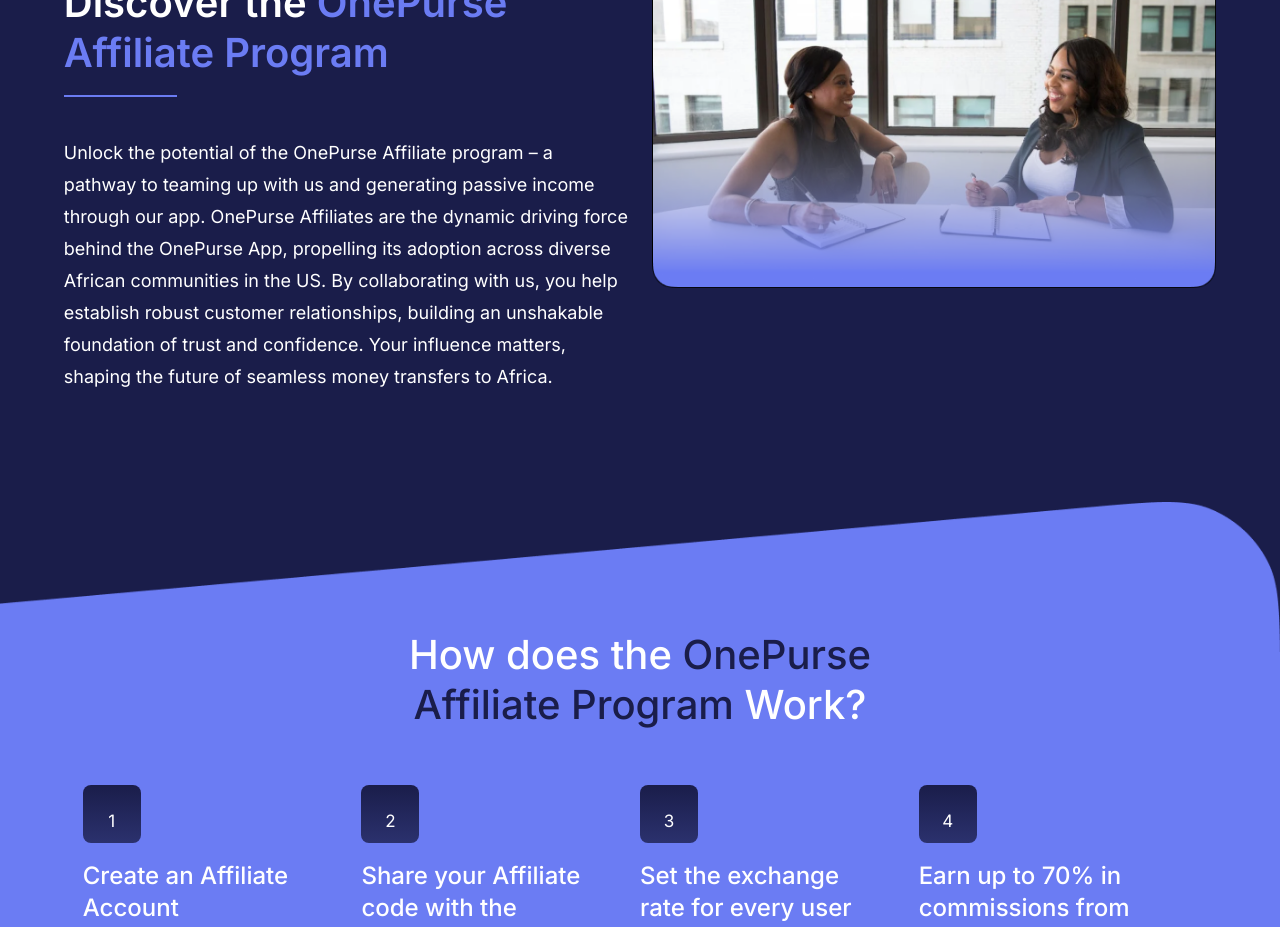
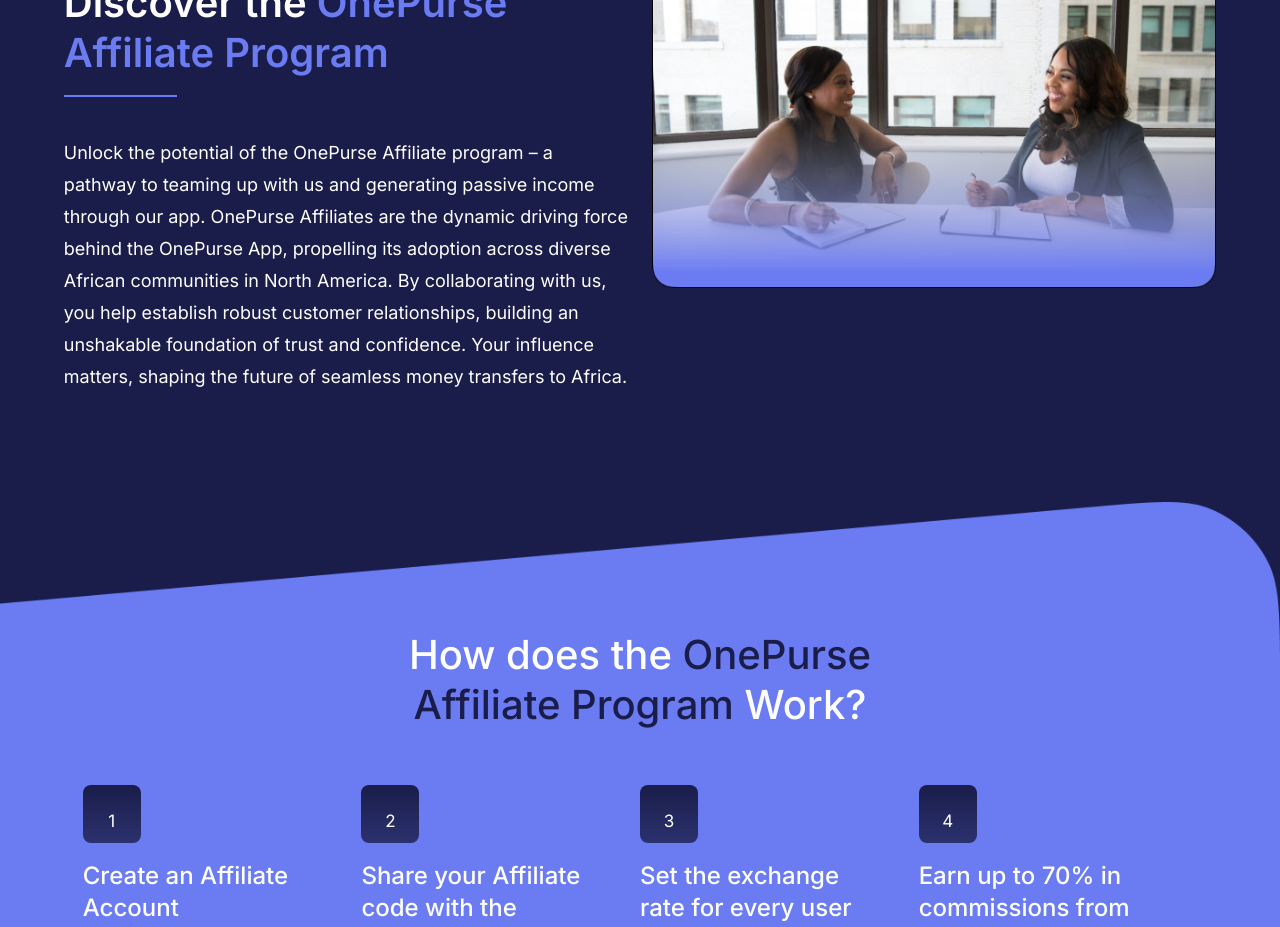
Before and after one commit to one-purse-org/onepurse-landing-page, a React (Create React App) app: page /affiliate in a window 1280 px wide. Shown: the part 900-1827 px from the top of the page. Built offline with nearby package versions, Linux system fonts and the light colour scheme.

Commit message:
made changes to text

```diff
--- a/src/about/components/secondCompenent.js
+++ b/src/about/components/secondCompenent.js
@@ -8,7 +8,7 @@
                     <div className="text">
                         <h2>Who We Are</h2>
                         <p>
-                            At OnePurse, we're not just a company – we're a cutting-edge US financial
+                            At OnePurse, we're not just a company – we're a cutting-edge financial
                             technology powerhouse that simplifies the intricate process of international
                             money transfers. Our mission revolves around making global money transfers
                             effortless, accessible, and seamless for you.
--- a/src/affiliate/components/secondComponent.js
+++ b/src/affiliate/components/secondComponent.js
@@ -13,7 +13,7 @@
                             Unlock the potential of the OnePurse Affiliate program – a pathway to teaming up
                             with us and generating passive income through our app. OnePurse Affiliates are
                             the dynamic driving force behind the OnePurse App, propelling its adoption across
-                            diverse African communities in the US. By collaborating with us, you help
+                            diverse African communities in North America. By collaborating with us, you help
                             establish robust customer relationships, building an unshakable foundation of
                             trust and confidence. Your influence matters, shaping the future of seamless
                             money transfers to Africa.
```
Also changed, not shown: 1 other file (tests, documents, lock files or other folders).
